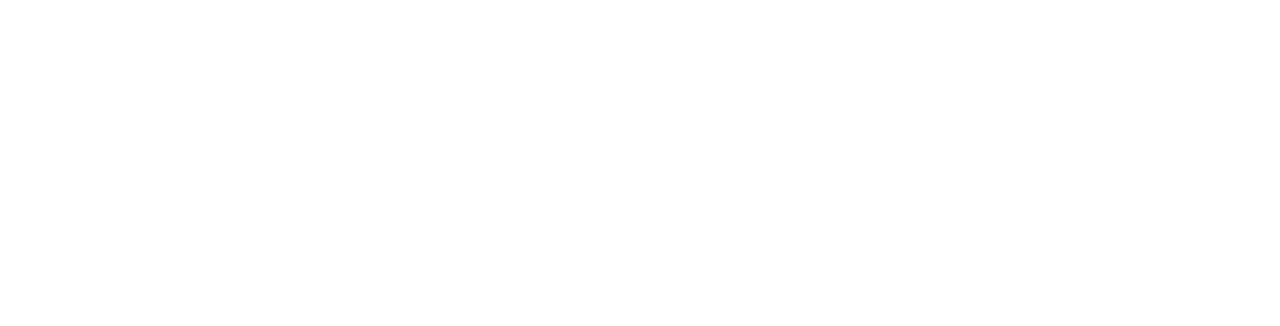
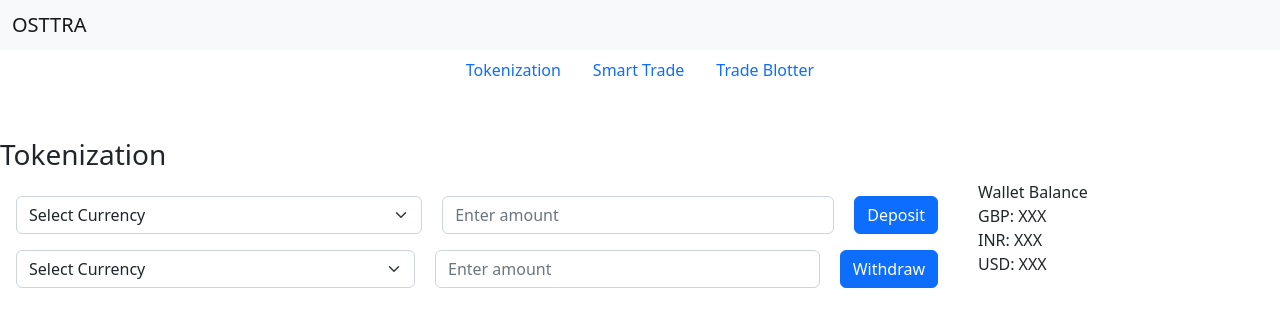
Before and after one commit to javanord/blockstream, an Angular app: page /customer/tokenization in a window 1280 px wide. Before the commit this address led to /. Shown: the top 326 px of the page. Built offline with nearby package versions, Linux system fonts and the light colour scheme.

Commit message:
created tokenization and customer components

```diff
--- a/src/app/app.module.ts
+++ b/src/app/app.module.ts
@@ -5,11 +5,15 @@ import { AppRoutingModule } from './app-routing.module';
 import { AppComponent } from './app.component';
 import { LoginComponent } from './components/login/login.component';
 import { SharedModule } from './shared/shared.module';
+import { TokenizationComponent } from './components/tokenization/tokenization.component';
+import { CustomerComponent } from './components/customer/customer.component';
 
 @NgModule({
   declarations: [
     AppComponent,
     LoginComponent,
+    TokenizationComponent,
+    CustomerComponent,
   ],
   imports: [
     BrowserModule,
--- /dev/null
+++ b/src/app/components/customer/customer.component.css
@@ -0,0 +1,4 @@
+.active-link {
+    font-weight: 500;
+    text-decoration: solid;
+}
--- /dev/null
+++ b/src/app/components/customer/customer.component.html
@@ -0,0 +1,13 @@
+<app-header></app-header>
+<ul class="nav justify-content-center">
+    <li class="nav-item" routerLinkActive="active-link">
+      <a class="nav-link active" aria-current="page" routerLink="/customer/tokenization">Tokenization</a>
+    </li>
+    <li class="nav-item" routerLinkActive="active-link">
+      <a class="nav-link" routerLink="/customer/smart-trade">Smart Trade</a>
+    </li>
+    <li class="nav-item" routerLinkActive="active-link">
+      <a class="nav-link" routerLink="/customer/trade-blotter">Trade Blotter</a>
+    </li>
+  </ul>
+<router-outlet></router-outlet>
--- a/src/app/components/login/login.component.html
+++ b/src/app/components/login/login.component.html
@@ -16,7 +16,7 @@
                     <input type="text" class="form-control" placeholder="Password" aria-label="Username" aria-describedby="basic-addon1">
                 </div>
                 <div class="text-center">
-                    <button type="button" class="btn btn-primary">Submit</button>
+                    <button type="button" class="btn btn-primary" (click)="submit()">Submit</button>
                     <button type="button" class="btn btn-secondary mx-5 ">Cancel</button>
                 </div>
 
--- a/src/app/components/login/login.component.ts
+++ b/src/app/components/login/login.component.ts
@@ -1,4 +1,5 @@
 import { Component } from '@angular/core';
+import { Router } from '@angular/router';
 
 @Component({
   selector: 'app-login',
@@ -7,4 +8,9 @@ import { Component } from '@angular/core';
 })
 export class LoginComponent {
 
+  constructor(private router: Router) {}
+
+  submit() {
+    this.router.navigate(['customer'])
+  }
 }
--- /dev/null
+++ b/src/app/components/tokenization/tokenization.component.css
@@ -0,0 +1,3 @@
+.margin-right-20 {
+    margin-right: 20px;
+}
--- /dev/null
+++ b/src/app/components/tokenization/tokenization.component.html
@@ -0,0 +1,44 @@
+<div style="margin-top: 3rem;">
+    <h3>Tokenization</h3>
+    <div class="row">
+        <div class="col-9">
+            <div style="display: flex;" class="m-3">
+                    <select class="form-select margin-right-20" aria-label="Default select example">
+                        <option selected>Select Currency</option>
+                        <option value="1">One</option>
+                        <option value="2">Two</option>
+                        <option value="3">Three</option>
+                      </select>
+                    <input type="email" class="form-control margin-right-20" id="exampleFormControlInput1" placeholder="Enter amount">
+                    <button type="button" class="btn btn-primary">Deposit</button>
+            </div>
+            <div style="display: flex;" class="m-3">
+                    <select class="form-select margin-right-20" aria-label="Default select example">
+                        <option selected>Select Currency</option>
+                        <option value="1">One</option>
+                        <option value="2">Two</option>
+                        <option value="3">Three</option>
+                      </select>
+                    <input type="email" class="form-control margin-right-20" id="exampleFormControlInput1" placeholder="Enter amount">
+                    <button type="button" class="btn btn-primary">Withdraw</button>
+            </div>
+        </div>
+        <div class="col-3">
+            <div>
+                Wallet Balance
+            </div>
+            <div>
+                <span>GBP: </span>
+                <span>XXX</span>
+            </div>
+            <div>
+                <span>INR: </span>
+                <span>XXX</span>
+            </div>
+            <div>
+                <span>USD: </span>
+                <span>XXX</span>
+            </div>
+        </div>
+    </div>
+</div>
```
Also changed, not shown: src/app/app-routing.module.ts (+7 -1 lines), src/app/components/customer/customer.component.ts (added, +10 -0 lines), src/app/components/tokenization/tokenization.component.ts (added, +10 -0 lines), 2 other files (tests, documents, lock files or other folders).
